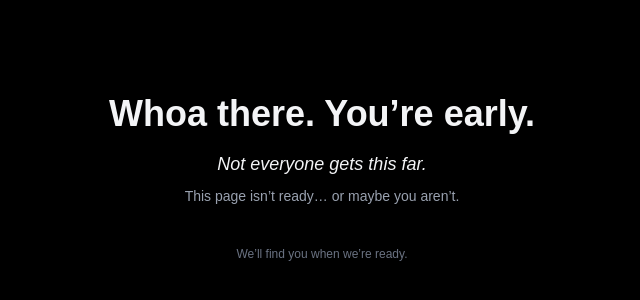
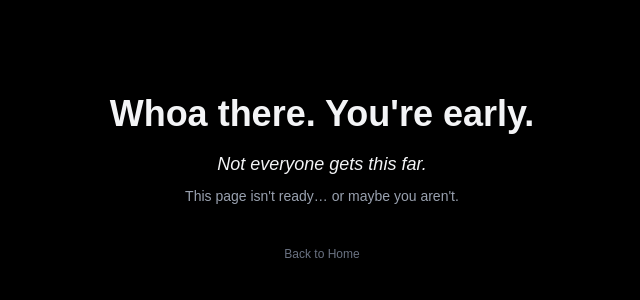
Before and after one commit to aswhitehouse/open-agent-stack, a Next.js app: page /careers in a window 1280 px wide. Shown: the part 222-522 px from the top of the page, without its empty margins (318-958 px from the left). Built offline with nearby package versions, Linux system fonts and the light colour scheme.

Commit message:
fix: change a tag to link as per vercel compile

```diff
--- a/src/app/careers/page.tsx
+++ b/src/app/careers/page.tsx
@@ -2,6 +2,7 @@
 'use client';
 
 import Head from 'next/head';
+import Link from 'next/link';
 
 export default function Careers() {
   return (
@@ -11,14 +12,14 @@ export default function Careers() {
         <meta name="description" content="You weren't supposed to find this." />
       </Head>
 
-      <h1 className="text-2xl md:text-4xl font-bold text-center mb-4">Whoa there. You’re early.</h1>
+      <h1 className="text-2xl md:text-4xl font-bold text-center mb-4">Whoa there. You're early.</h1>
       <p className="text-center text-lg mb-2 italic">Not everyone gets this far.</p>
-      <p className="text-center text-sm text-gray-400">This page isn’t ready… or maybe you aren’t.</p>
+      <p className="text-center text-sm text-gray-400">This page isn't ready… or maybe you aren't.</p>
 
       <p className="mt-10 text-xs text-gray-600">
-        <a href="/" className="hover:underline text-gray-500">
-          We’ll find you when we’re ready.
-        </a>
+        <Link href="/" className="hover:underline text-gray-500">
+          Back to Home
+        </Link>
       </p>
 
       {/* Don't touch unless you're cleared for Level 2 */}
--- a/src/app/page.tsx
+++ b/src/app/page.tsx
@@ -4,6 +4,7 @@
 import { useState, useEffect, useRef } from 'react';
 import Head from 'next/head';
 import Image from 'next/image';
+import Link from 'next/link';
 import { Line } from 'react-chartjs-2';
 import {
   Chart as ChartJS,
```
